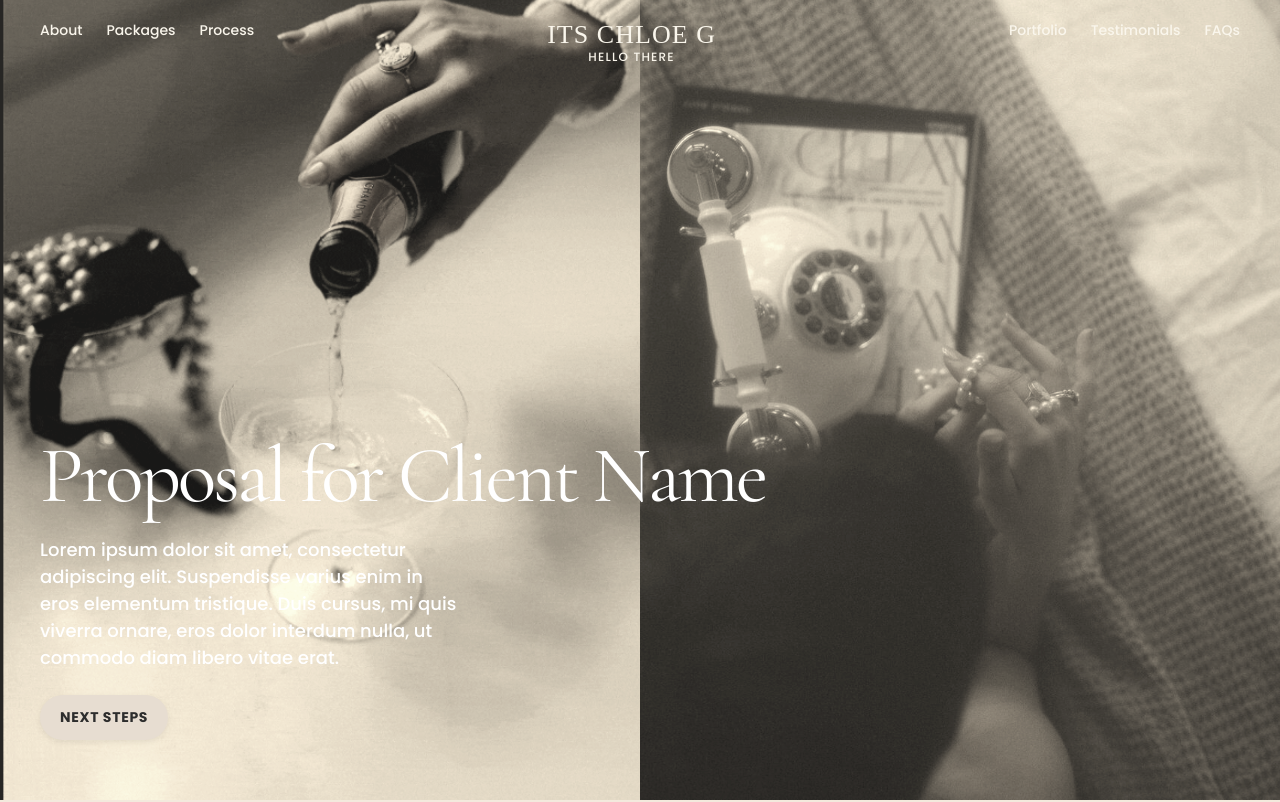
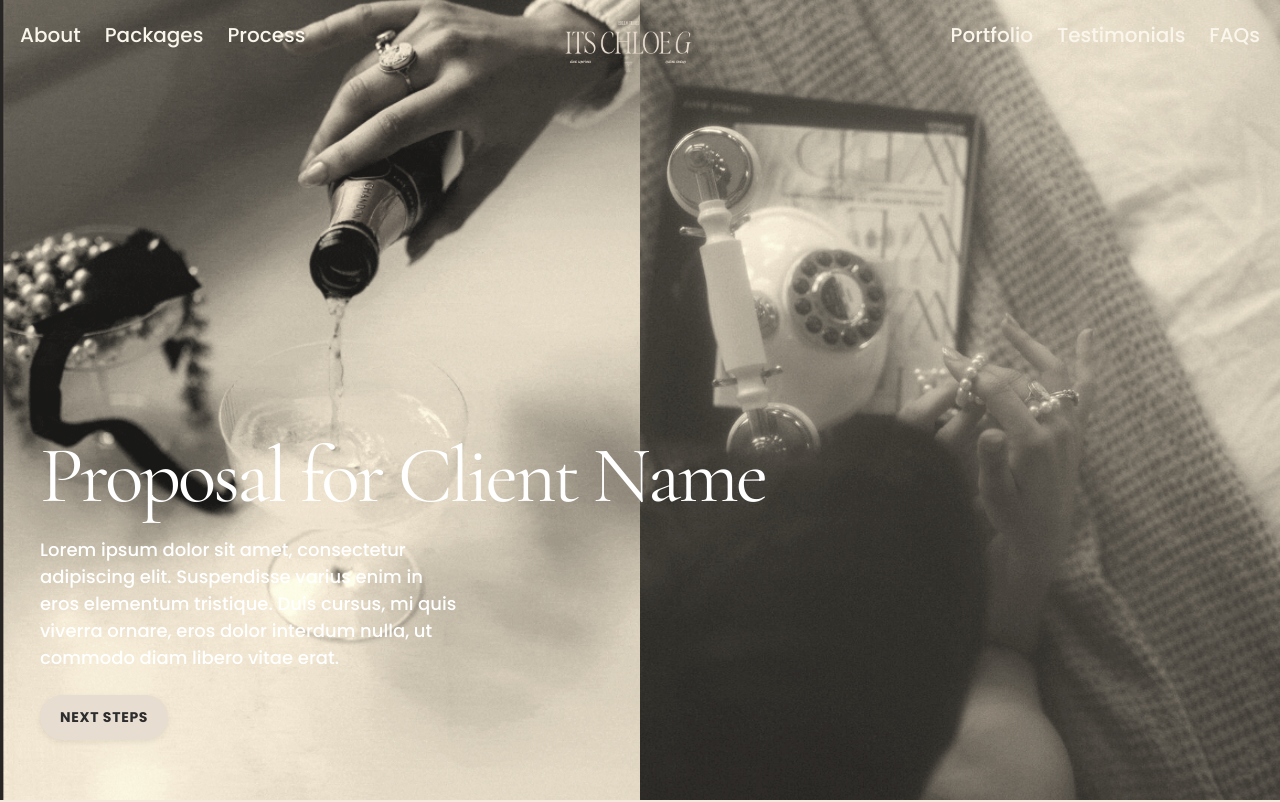
Before and after one commit to isakujulinda/chloeg, a plain HTML site: page index.html in a window 1280 px wide. Shown: the top 802 px of the page. Drawn offline with nearby package versions, Linux system fonts and the light colour scheme.

Commit message:
Updated index and added new assets

```diff
--- a/index.html
+++ b/index.html
@@ -45,11 +45,17 @@
             font-family: 'Cormorant Garamond', serif;
         }
 /*stilizimi i navbar/menuse*/
-        .main-nav {
+.header-logo {
+    height: 150px;
+    margin-bottom: 30px;
+    display: block;
+    margin-top: -50px;
+ }
+    .main-nav {
   position: absolute;
   top: 0;
   width: 100%;
-  padding: 20px 40px;
+  padding: 20px 20px;
   display: flex;
   justify-content: space-between;
   color: var(--cream);
@@ -61,7 +67,7 @@
   display: flex;
   gap: 24px;
   font-weight: 500;
-  font-size: 14px;
+  font-size: 20px;
   font-family: 'Poppins', sans-serif;
 }
 
@@ -958,7 +964,7 @@
   }
 
  .footer {
-    background-color: #363636;
+    background-color: #3a3836;
     color: #ffffff;
     padding: 60px 20px;
     text-align: center;
@@ -1140,8 +1146,7 @@
             <a href="#">Process</a>
         </div>
         <div class="logo">
-            ITS CHLOE G
-            <span>Hello there</span>
+<img src="logoheader.png" alt="CG Logo" class="header-logo" />
         </div>
         <div class="nav-right">
             <a href="#">Portfolio</a>
```
Also changed, not shown: logoheader.png (added).
